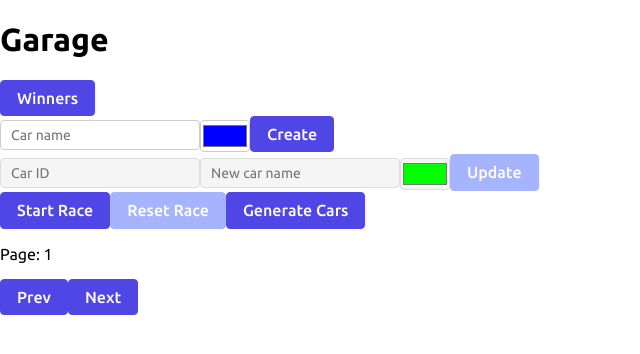
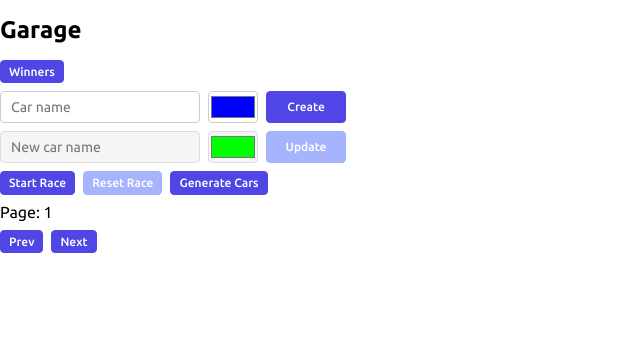
Before and after one commit to mvavilin/async-race, a website built with Vite: page async-race/index.html in a window 1280 px wide. Shown: the whole page, without its empty margins (0-640 px from the left). Built offline with nearby package versions, Linux system fonts and the light colour scheme; files whose address does not match are found by name.

Commit message:
style: add basic page style

```diff
--- a/async-race/src/components/CarContainer/CarContainer.css
+++ b/async-race/src/components/CarContainer/CarContainer.css
@@ -1,3 +1,5 @@
 .car-container {
   border-bottom: 3px dashed var(--color-black);
+
+  margin-bottom: var(--spacing-sm);
 }
--- a/async-race/src/components/inputs/TextInput/TextInput.css
+++ b/async-race/src/components/inputs/TextInput/TextInput.css
@@ -1,5 +1,4 @@
 .text-input {
   width: 200px;
-  margin: 4px 0;
   display: inline-block;
 }
--- a/async-race/src/pages/WinnersPage/WinnersPage.ts
+++ b/async-race/src/pages/WinnersPage/WinnersPage.ts
@@ -34,8 +34,8 @@ export default class WinnersPage extends BasePage {
       classes: ['page-indicator'],
       content: `Page: ${this.currentPage}`,
     });
-    this.prevButton = new ButtonBuilder({ text: 'Prev' });
-    this.nextButton = new ButtonBuilder({ text: 'Next' });
+    this.prevButton = new ButtonBuilder({ text: 'Prev', classes: ['pagination-btn'] });
+    this.nextButton = new ButtonBuilder({ text: 'Next', classes: ['pagination-btn'] });
     this.refreshButton = new ButtonBuilder({ text: 'Refresh Table' });
 
     this.prevButton.addEvent({
@@ -49,8 +49,8 @@ export default class WinnersPage extends BasePage {
     this.refreshButton.addEvent({ type: 'click', handler: () => this.loadWinners() });
 
     this.root.addChild(
+      this.title,
       this.garageButton,
-      this.title,
       this.pageIndicator,
       this.prevButton,
       this.nextButton,
@@ -73,7 +73,7 @@ export default class WinnersPage extends BasePage {
 
     const { items, count } = await getWinners(query);
     this.totalWinners = count;
-    this.title.setContent(`Winners (${count})`)
+    this.title.setContent(`Winners (${count})`);
     this.winners = await Promise.all(
       items.map(async (winner) => {
         const car = await getCar(winner.id);
--- a/async-race/src/style.css
+++ b/async-race/src/style.css
@@ -20,6 +20,14 @@
 
   --color-error: #fca5a5;
   --color-error-focus: rgba(252, 165, 165, 0.35);
+
+  --spacing-xs: 4px;
+  --spacing-sm: 8px;
+  --spacing-md: 16px;
+
+  --font-size-base: 14px;
+  --font-size-button: 12px;
+  --border-radius-base: 4px;
 }
 
 * {
@@ -33,19 +41,36 @@ body {
   background-color: var(--color-bg);
 }
 
+h1 {
+  margin-top: var(--spacing-md);
+  margin-bottom: var(--spacing-md);
+
+  font-size: 24px;
+}
+
+h3 {
+  margin-top: 0;
+  margin-bottom: var(--spacing-sm);
+
+  font-size: var(--font-size-base);
+}
+
+p {
+  margin-top: 0;
+  margin-bottom: var(--spacing-sm);
+}
+
 .btn {
   display: inline-block;
-  padding: 0.5rem 1rem;
-  font-size: 1rem;
+  padding: var(--spacing-xs) var(--spacing-sm);
+  font-size: var(--font-size-button);
   font-weight: 500;
   color: var(--color-bg);
   background-color: var(--color-primary);
   border: 1px solid var(--color-primary);
-  border-radius: 4px;
+  border-radius: var(--border-radius-base);
   cursor: pointer;
-  transition:
-    background-color 0.2s ease,
-    transform 0.1s ease;
+  transition: background-color 0.2s ease, transform 0.1s ease;
   text-align: center;
   text-decoration: none;
 }
@@ -72,9 +97,7 @@ body {
   border: 1px solid var(--color-border);
   border-radius: 4px;
   outline: none;
-  transition:
-    border-color 0.2s,
-    box-shadow 0.2s;
+  transition: border-color 0.2s, box-shadow 0.2s;
   background-color: var(--color-bg);
   color: var(--color-text);
 }
@@ -96,3 +119,54 @@ body {
   border-color: var(--color-error);
   box-shadow: 0 0 0 2px var(--color-error-focus);
 }
+
+#car-id {
+  display: none;
+}
+
+.form {
+  display: flex;
+  column-gap: var(--spacing-sm);
+
+  margin-bottom: var(--spacing-sm);
+}
+
+.nav-btn {
+  margin-bottom: var(--spacing-sm);
+}
+
+.create-car-btn,
+.update-car-btn {
+  width: 100%;
+  max-width: 80px;
+}
+
+.start-race-btn,
+.reset-race-btn,
+.generate-cars-btn {
+  margin-right: var(--spacing-sm);
+  margin-bottom: var(--spacing-sm);
+}
+
+.pagination-btn,
+.pagination-btn {
+  margin-right: var(--spacing-sm);
+  margin-bottom: var(--spacing-sm);
+}
+
+.start-engine-btn,
+.stop-engine-btn,
+.select-car-btn,
+.delete-car-btn {
+  margin-right: var(--spacing-sm);
+  margin-bottom: var(--spacing-sm);
+}
+
+tr,
+td {
+  padding: var(--spacing-sm);
+}
+
+table {
+  border: 1px solid var(--color-black);
+}
```
